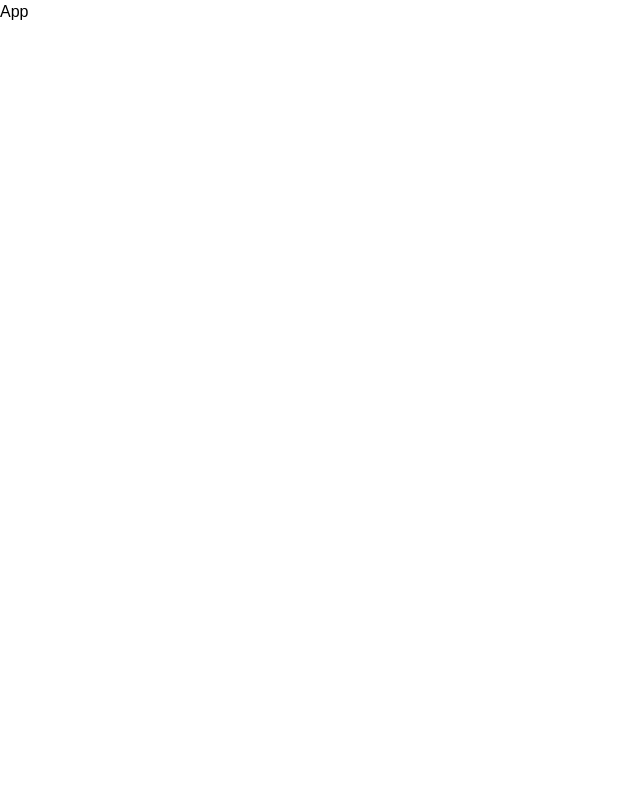
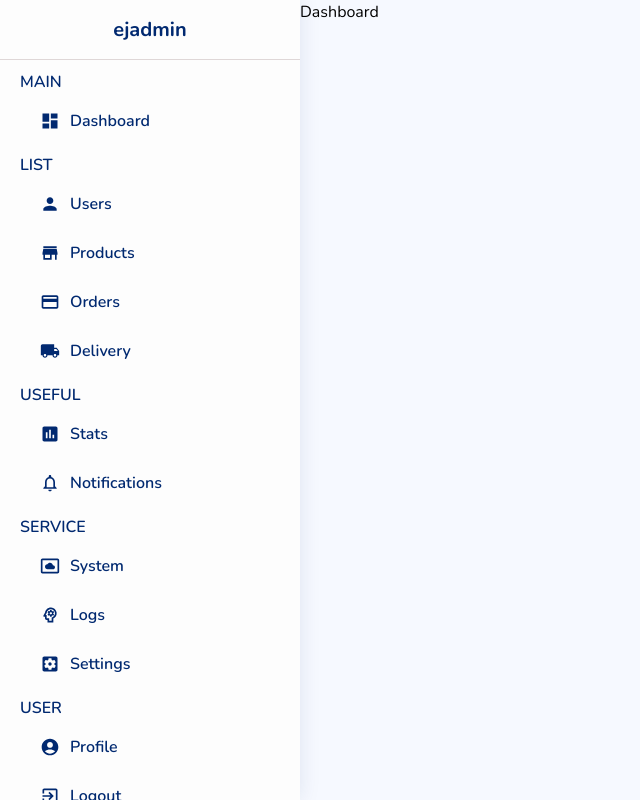
Before and after one commit to pom-pom27/eja-admin, a React (Create React App) app: page / in a window 1280 px wide. Shown: the whole page, without its empty margins (0-640 px from the left). Built offline with nearby package versions, Linux system fonts and the light colour scheme.

Commit message:
add sidebar

```diff
--- a/package.json
+++ b/package.json
@@ -3,6 +3,10 @@
   "version": "0.1.0",
   "private": true,
   "dependencies": {
+    "@emotion/react": "11.9.3",
+    "@emotion/styled": "11.9.3",
+    "@mui/icons-material": "5.8.4",
+    "@mui/material": "5.9.2",
     "@testing-library/jest-dom": "5.16.4",
     "@testing-library/react": "^12.1.1",
     "@testing-library/user-event": "^12.5.0",
@@ -10,8 +14,10 @@
     "@types/node": "16.11.45",
     "@types/react": "17.0.39",
     "@types/react-dom": "17.0.11",
+    "clsx": "1.2.1",
     "react": "^17.0.2",
     "react-dom": "^17.0.2",
+    "react-router-dom": "6.3.0",
     "react-scripts": "5.0.1",
     "sass": "1.54.0",
     "typescript": "4.7.4",
--- a/public/index.html
+++ b/public/index.html
@@ -12,6 +12,12 @@
     <link rel="apple-touch-icon" href="%PUBLIC_URL%/logo192.png" />
 
     <link rel="manifest" href="%PUBLIC_URL%/manifest.json" />
+    <link rel="preconnect" href="https://fonts.googleapis.com" />
+    <link rel="preconnect" href="https://fonts.gstatic.com" crossorigin />
+    <link
+      href="https://fonts.googleapis.com/css2?family=Nunito:wght@200;300;400;500;600;700&display=swap"
+      rel="stylesheet"
+    />
 
     <title>React App</title>
   </head>
--- a/src/App.tsx
+++ b/src/App.tsx
@@ -1,8 +1,21 @@
+import { Route, Routes } from "react-router-dom";
 import "./app.scss";
+import HomePage from "./pages/home-page/HomePage";
 interface IApp {}
 
 const App = ({}: IApp) => {
-  return <div>App</div>;
+  return (
+    <div>
+      <Routes>
+        <Route path="/">
+          <Route index element={<HomePage />} />
+          <Route path="login" />
+          <Route path="register" />
+          <Route path="users"></Route>
+          <Route path="products"></Route>
+        </Route>
+      </Routes>
+    </div>
+  );
 };
-
 export default App;
--- a/src/app.scss
+++ b/src/app.scss
@@ -1,3 +1,13 @@
+:root {
+  --primary-color: #012970;
+  --bg-color: #f6f9ff;
+  --color-hover: #4154f1;
+
+  --grey-light: rgb(223, 215, 215);
+
+  --white: #fdfdfd;
+}
+
 html {
   box-sizing: border-box;
   font-size: 62.5%; /* 1 rem = 10px, 10px/16px = 62.5% */
@@ -15,7 +25,8 @@ html {
 }
 
 body {
-  font-family: Arial, Helvetica, sans-serif;
+  background-color: var(--bg-color);
+  font-family: "Nunito", sans-serif;
   font-weight: 400;
   font-size: 1.6rem;
   line-height: 1.5;
--- /dev/null
+++ b/src/components/sidebar/Sidebar.tsx
@@ -0,0 +1,108 @@
+import {
+  AccountCircle,
+  CreditCard,
+  Dashboard,
+  ExitToApp,
+  InsertChart,
+  LocalShipping,
+  NotificationsNone,
+  Person,
+  PsychologyOutlined,
+  SettingsApplications,
+  SettingsSystemDaydream,
+  Store,
+} from "@mui/icons-material";
+import clsx from "clsx";
+import { ReactNode } from "react";
+import styles from "./sidebar.module.scss";
+interface ISidebar {
+  isSidebarHidden: boolean;
+}
+
+const Sidebar = ({ isSidebarHidden }: ISidebar) => {
+  return (
+    <nav className={clsx(styles.sidebar, isSidebarHidden && styles.hidden)}>
+      <div className={styles.logo}>ejadmin</div>
+      <div className={styles.center}>
+        <SidebarItem title="MAIN">
+          <SubItem svgIcon={<Dashboard />} title="Dashboard" />
+        </SidebarItem>
+        <SidebarItem title="LIST">
+          <SubItem svgIcon={<Person />} title="Users" />
+          <SubItem svgIcon={<Store />} title="Products" />
+          <SubItem svgIcon={<CreditCard />} title="Orders" />
+          <SubItem svgIcon={<LocalShipping />} title="Delivery" />
+        </SidebarItem>
+        <SidebarItem title="USEFUL">
+          <SubItem svgIcon={<InsertChart />} title="Stats" />
+          <SubItem svgIcon={<NotificationsNone />} title="Notifications" />
+        </SidebarItem>
+        <SidebarItem title="SERVICE">
+          <SubItem svgIcon={<SettingsSystemDaydream />} title="System" />
+          <SubItem svgIcon={<PsychologyOutlined />} title="Logs" />
+          <SubItem svgIcon={<SettingsApplications />} title="Settings" />
+        </SidebarItem>
+        <SidebarItem title="USER">
+          <SubItem svgIcon={<AccountCircle />} title="Profile" />
+          <SubItem svgIcon={<ExitToApp />} title="Logout" />
+        </SidebarItem>
+        <SidebarItem title="USER">
+          <SubItem svgIcon={<AccountCircle />} title="Profile" />
+          <SubItem svgIcon={<ExitToApp />} title="Logout" />
+        </SidebarItem>
+        <SidebarItem title="USER">
+          <SubItem svgIcon={<AccountCircle />} title="Profile" />
+          <SubItem svgIcon={<ExitToApp />} title="Logout" />
+        </SidebarItem>
+        <SidebarItem title="USER">
+          <SubItem svgIcon={<AccountCircle />} title="Profile" />
+          <SubItem svgIcon={<ExitToApp />} title="Logout" />
+        </SidebarItem>
+        <SidebarItem title="USER">
+          <SubItem svgIcon={<AccountCircle />} title="Profile" />
+          <SubItem svgIcon={<ExitToApp />} title="Logout" />
+        </SidebarItem>
+        <SidebarItem title="USER">
+          <SubItem svgIcon={<AccountCircle />} title="Profile" />
+          <SubItem svgIcon={<ExitToApp />} title="Logout" />
+        </SidebarItem>
+        <SidebarItem title="USER">
+          <SubItem svgIcon={<AccountCircle />} title="Profile" />
+          <SubItem svgIcon={<ExitToApp />} title="Logout" />
+        </SidebarItem>
+      </div>
+      <div className={styles.bottom}>
+        <div className={styles.themetitel}>THEME</div>
+        <div className={styles["theme-wrapper"]}>
+          <div className={styles["theme-item"]}></div>
+          <div className={styles["theme-item"]}></div>
+        </div>
+      </div>
+    </nav>
+  );
+};
+
+export default Sidebar;
+
+const SidebarItem = ({
+  title,
+  children,
+}: {
+  title: string;
+  children: ReactNode;
+}) => {
+  return (
+    <div className={styles["sidebar-item"]}>
+      <div className={styles.header}>{title}</div>
+      <ul>{children}</ul>
+    </div>
+  );
+};
+const SubItem = ({ svgIcon, title }: { svgIcon: ReactNode; title: string }) => {
+  return (
+    <li className={styles["sub-item"]}>
+      {svgIcon}
+      <span>{title}</span>
+    </li>
+  );
+};
--- /dev/null
+++ b/src/components/sidebar/sidebar.module.scss
@@ -0,0 +1,90 @@
+.sidebar {
+  max-height: 100vh;
+  width: 30rem;
+  position: fixed;
+  overflow-y: auto;
+
+  z-index: 2;
+  top: 0;
+  left: 0;
+
+  background-color: var(--white);
+  box-shadow: 0px 0px 20px rgb(1 41 112 / 10%);
+  transition: all 0.3s ease;
+
+  //   & > * {
+  //     border: 1px solid #000;
+  //   }
+  .logo {
+    height: 60px;
+    font-size: 2rem;
+    font-weight: bold;
+    display: flex;
+    align-items: center;
+    justify-content: center;
+    color: var(--primary-color);
+    border-bottom: 1px solid var(--grey-light);
+  }
+  .center {
+    padding: 0 20px;
+    ul {
+      list-style: none;
+    }
+  }
+
+  .sidebar-item {
+    margin: 1rem 0;
+
+    font-weight: 600;
+    color: var(--primary-color);
+    .sub-item {
+      border-radius: 5px;
+      cursor: pointer;
+      margin: 0.5rem 0;
+      padding: 1rem;
+
+      display: flex;
+      align-items: center;
+
+      &:hover {
+        color: var(--color-hover);
+        background-color: #f6f9ff;
+        svg {
+          color: var(--color-hover);
+        }
+      }
+      svg {
+        font-size: 2rem;
+        color: var(--primary-color);
+        margin: 0 1rem;
+      }
+    }
+  }
+  .bottom {
+    padding: 0 20px;
+    margin: 2rem 0;
+
+    font-weight: 600;
+    color: var(--primary-color);
+    .theme-wrapper {
+      display: flex;
+      margin: 0.5rem 0;
+    }
+
+    .theme-item {
+      width: 25px;
+      border-radius: 5px;
+      height: 25px;
+      background-color: black;
+      border: 1px solid var(--grey-light);
+      margin-right: 10px;
+      &:nth-child(1) {
+        background-color: white;
+      }
+    }
+  }
+}
+
+.hidden {
+  left: -300px;
+}
--- a/src/index.tsx
+++ b/src/index.tsx
@@ -1,12 +1,15 @@
 import React from "react";
 import ReactDOM from "react-dom";
+import { BrowserRouter } from "react-router-dom";
 import App from "./App";
 import "./main.scss";
 import reportWebVitals from "./reportWebVitals";
 
 ReactDOM.render(
   <React.StrictMode>
-    <App />
+    <BrowserRouter>
+      <App />
+    </BrowserRouter>
   </React.StrictMode>,
   document.getElementById("root")
 );
--- a/src/pages/home-page/HomePage.tsx
+++ b/src/pages/home-page/HomePage.tsx
@@ -1,8 +1,26 @@
+import clsx from "clsx";
+import { useState } from "react";
+import Sidebar from "../../components/sidebar/Sidebar";
 import styles from "./home-page.module.scss";
 interface IHomePage {}
 
 const HomePage = ({}: IHomePage) => {
-  return <div className={styles["home-page"]}>HomePage</div>;
+  const [isSidebarHidden, setIsSidebarHidden] = useState(false);
+  const handleSidebar = () =>
+    setIsSidebarHidden((isSidebarHidden) => !isSidebarHidden);
+  return (
+    <div className={styles["home-page"]}>
+      <Sidebar isSidebarHidden={isSidebarHidden} />
+      <main
+        className={clsx(
+          styles["home-container"],
+          isSidebarHidden && styles["full-width"]
+        )}
+      >
+        Dashboard
+      </main>
+    </div>
+  );
 };
 
 export default HomePage;
--- a/src/pages/home-page/home-page.module.scss
+++ b/src/pages/home-page/home-page.module.scss
@@ -1,2 +1,14 @@
 .home-page {
+  display: flex;
+  position: relative;
+
+  .home-container {
+    position: absolute;
+    left: 300px;
+    flex: 1;
+    transition: all 0.3s ease;
+  }
+  .full-width {
+    left: 0;
+  }
 }
```
Also changed, not shown: 1 other file (tests, documents, lock files or other folders).
